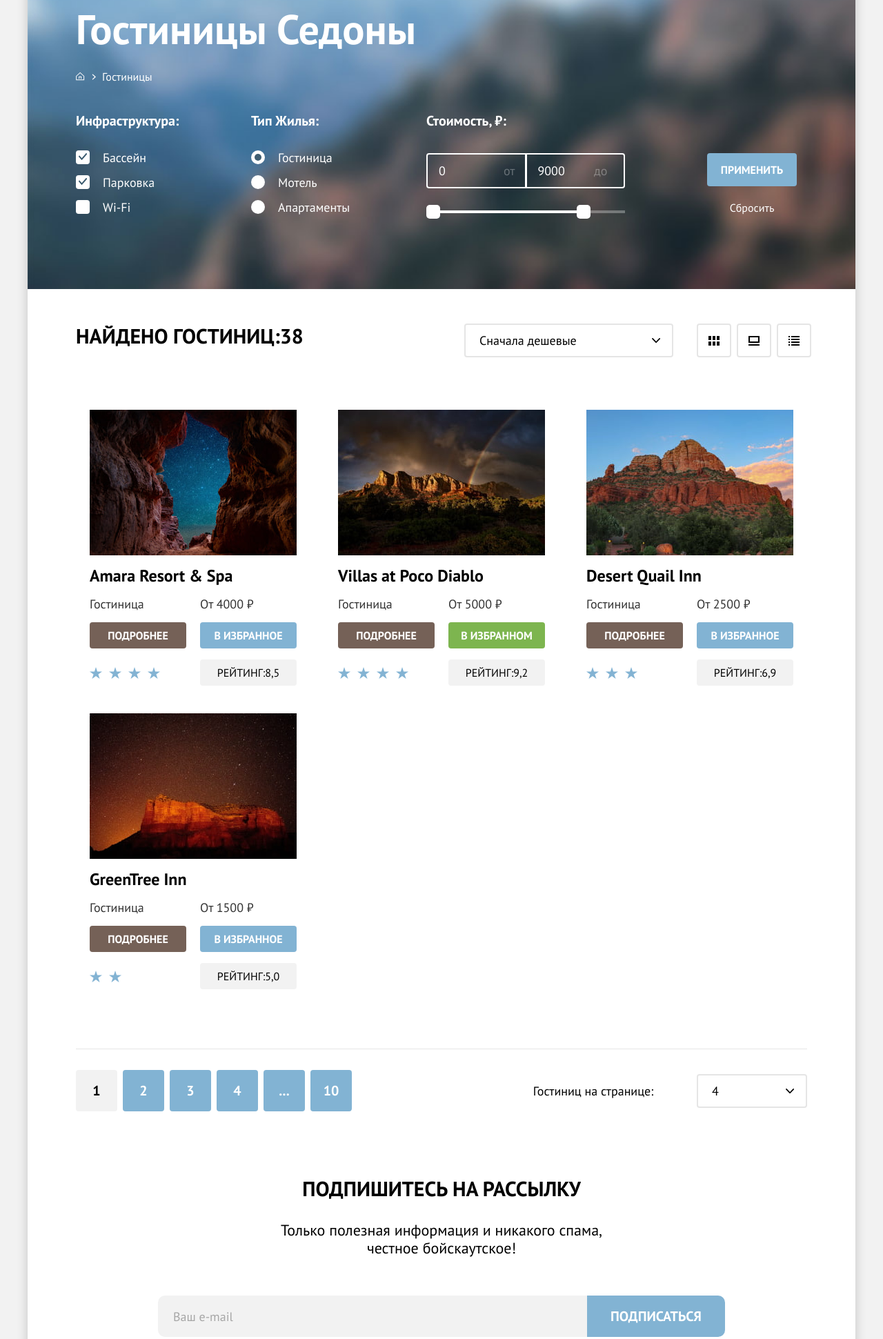
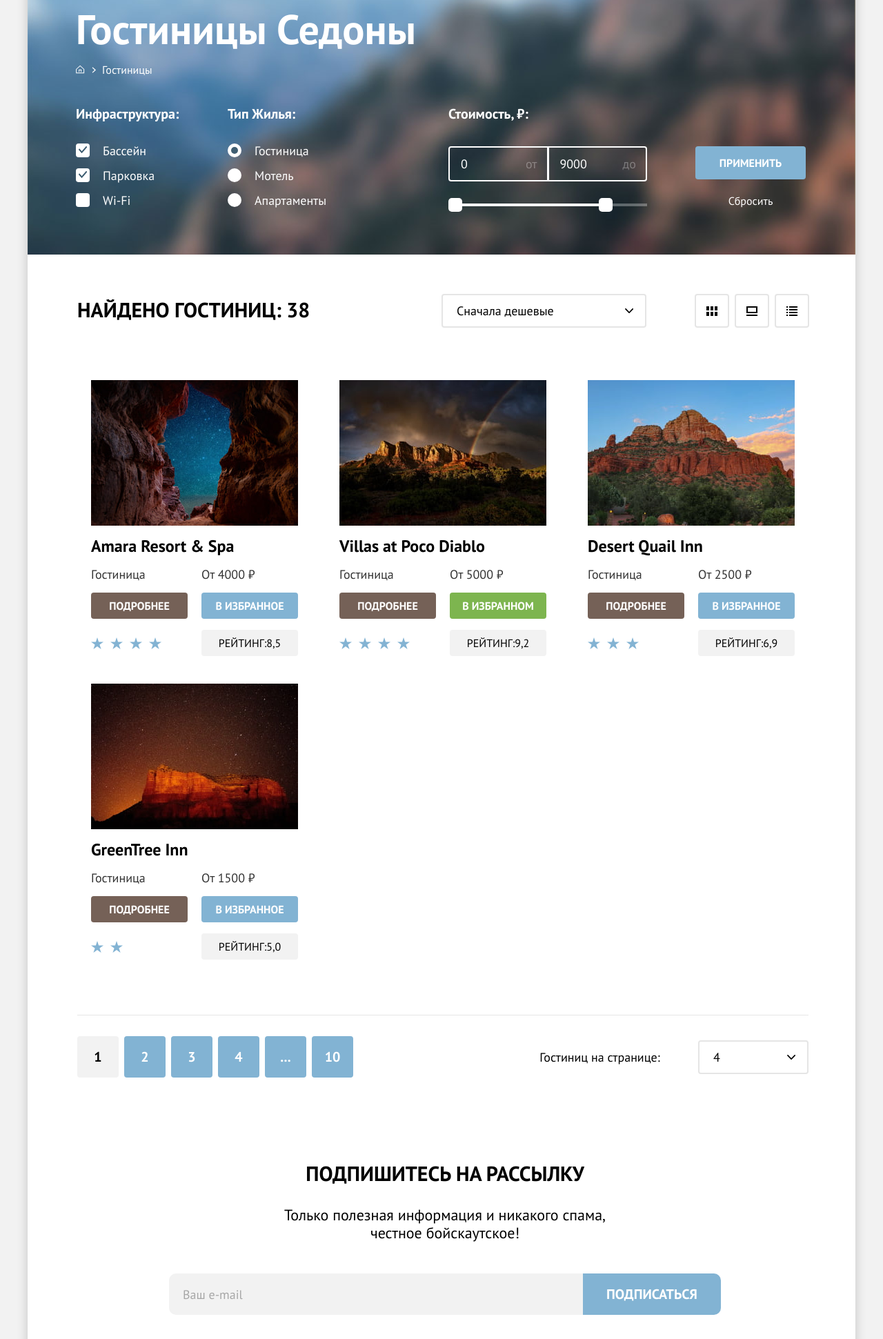
Before and after one commit to htmlacademy-htmlcss/2116317-sedona-34, a plain HTML site: page catalog.html in a window 1280 px wide. Shown: the part 97-2038 px from the top of the page at 69% size. Drawn offline with Linux system fonts and the light colour scheme.

Commit message:
Проверяет макет по критериям

```diff
--- a/catalog.html
+++ b/catalog.html
@@ -59,7 +59,7 @@
                   d="m18.159 17.05-3.711-3.7c1.003-1.3 1.705-3 1.705-4.9 0-4.4-3.61-8-8.023-8C3.718.45.107 4.15.107 8.55c0 4.4 3.61 8 8.023 8 1.805 0 3.51-.6 4.914-1.7l3.71 3.7 1.404-1.5ZM8.13 14.55c-3.31 0-6.017-2.7-6.017-6s2.708-6 6.017-6c3.31 0 6.017 2.7 6.017 6s-2.707 6-6.017 6Z"
                   fill="#000" />
               </svg>
-              <span class="visually-hidden">Поиск<span>
+              <span class="visually-hidden">Поиск</span>
             </a>
           </li>
           <li class="navigation-item">
@@ -112,14 +112,14 @@
               <ul class="criteries-filter-list">
                 <li class="criteries-filter-item">
                   <label class="control">
-                    <input class="visually-hidden control-input" type="checkbox" checked name="swimming pool" checked>
+                    <input class="visually-hidden control-input" type="checkbox" name="swimming pool" checked>
                     <span class="control-mark"></span>
                     Бaссейн
                   </label>
                 </li>
                 <li class="criteries-filter-item">
                   <label class="control">
-                    <input class="visually-hidden control-input" type="checkbox" checked name="parking" checked>
+                    <input class="visually-hidden control-input" type="checkbox" name="parking" checked>
                     <span class="control-mark"></span>
                     Парковка
                   </label>
@@ -176,8 +176,9 @@
                   <label class="catalog-filter-label max">
                     <input class="range-input range-input-max" type="number" value="9000" name="max-price">
                     <span class="range-imput-text">до</span>
-                    <label>
+                  </label>
                 </div>
+              </div>
 
 
                 <div class="range-scale">
@@ -190,7 +191,7 @@
                     </button>
                   </div>
                 </div>
-              </div>
+
 
 
             </fieldset>
@@ -212,7 +213,7 @@
         <h2 class="visually-hidden">Результаты поиска</h2>
 
         <div class="select-block">
-          <h2 class="title-second-level catalog-title">Найдено гостиниц:38</h2>
+          <h2 class="title-second-level catalog-title">Найдено гостиниц: 38</h2>
           <select class="select-control" aria-label="Сортировка">
             <option value="cheap">Сначала дешевые</option>
             <option value="expensive">Сначала дорогое</option>
@@ -344,7 +345,7 @@
 
       <!-- Подпишись на рассылку -->
       <section class="newsletter-list catalog-news">
-        <h3 class="title-third-level">Подпишитесь на рассылку</h2>
+        <h3 class="title-third-level">Подпишитесь на рассылку</h3>
           <p class="found-description">Только полезная информация и никакого спама,<br> честное бойскаутское!</p>
           <form class="newsletter-form" action="https://echo.htmlacademy.ru/" method="post">
             <label class="visually-hidden" for="newsletter-email">Введите Ваш e-mail></label>
--- a/styles/styles.css
+++ b/styles/styles.css
@@ -390,7 +390,6 @@ body {
   font-size: 16px;
   line-height: 20px;
   padding: 9px 15px;
-  margin: 14px;
   color: #FFFFFF;
 }
 
@@ -554,7 +553,7 @@ body {
 .advantages-item {
   display: grid;
   min-height: 344px;
-  padding: 130px 85px 20px 85px;
+  padding: 180px 85px 85px 85px;
   align-content: center;
   justify-items: center;
   background: rgba(131, 179, 211, 0.12);
@@ -569,21 +568,21 @@ body {
   background-image: url(../images/html/logo-home.svg);
   background-repeat: no-repeat;
   background-size: 74px 70px;
-  background-position: center 40px;
+  background-position: center 80px;
 }
 
 .second {
   background-image: url(../images/html/logo-burger.svg);
   background-repeat: no-repeat;
   background-size: 74px 70px;
-  background-position: center 40px;
+  background-position: center 80px;
 }
 
 .third {
   background-image: url(../images/html/logo-present.svg);
   background-repeat: no-repeat;
   background-size: 74px 70px;
-  background-position: center 40px;
+  background-position: center 80px;
 }
 
 .title-fourth-level {
@@ -642,7 +641,7 @@ body {
 
 .found-description {
   margin: 0;
-  margin-bottom: 56px;
+  margin-bottom: 46px;
   padding: 0;
   font-size: 22px;
   line-height: 26px;
@@ -659,7 +658,8 @@ body {
 
 .newsletter-list {
   margin: 0;
-  padding: 94px 0px 94px 0px;
+  margin-top: -3px;
+  padding: 94px 0px 94px 10px;
   text-align: center;
   display: flex;
   flex-wrap: wrap;
@@ -683,12 +683,12 @@ body {
 }
 
 .field {
-  width: 600px;
+  width: 580px;
   background: #F2F2F2;
   border-radius: 10px 0px 0px 10px;
   border: none;
   padding: 0;
-  padding-left: 22px;
+  padding-left: 20px;
   font-family: "PT Sans";
   font-style: normal;
   font-weight: 400;
@@ -754,6 +754,7 @@ body {
   color: inherit;
   text-decoration: none;
   font-style: normal;
+  margin-left: 20px;
 }
 
 .label-academy {
@@ -774,7 +775,7 @@ body {
   background-repeat: no-repeat;
   background-color: #9a8f6c;
   margin: 0;
-  padding: 35px 70px 70px 70px;
+  padding: 35px 70px 50px 70px;
 }
 
 .inner-header-title {
@@ -813,17 +814,16 @@ body {
 .breadcrumbs-link {
   display: block;
   margin: 0;
-  padding: 10px 0px 10px 0px;
+  padding: 0;
   color: #FFFFFF;
 }
 
 .criteries-filter {
   margin: 0;
   padding: 0;
+  padding-top: 10px;
   display: flex;
   gap: 70px;
-  justify-content: space-between;
-
 }
 
 .criteries-filter-title {
@@ -870,7 +870,7 @@ body {
   border: none;
   font-size: 16px;
   line-height: 20px;
-  width: 130px;
+  width: 160px;
   padding: 14px 15px;
   margin: 0;
   margin-bottom: 20px;
@@ -933,8 +933,7 @@ body {
 }
 
 .catalog-filter-group {
-  margin: 0;
-  margin-bottom: 40px;
+  margin: 0 0 20px 100px;
   padding: 0;
   border: none;
 }
@@ -1027,7 +1026,7 @@ body {
 
 .rezult {
   width: 1060px;
-  padding: 50px 70px 0px 70px;
+  padding: 57px 71px 30px 72px;
 }
 
 .select-block {
@@ -1035,13 +1034,11 @@ body {
   height: 49px;
   padding: 0px;
   margin-bottom: 56px;
-  justify-content: space-between;
 }
 
 .catalog-title {
   text-align: left;
-  margin: 0;
-  margin-right: 191px;
+  margin: 5px 190px 0 0;
   padding: 0px;
   min-width: 338px;
 }
@@ -1051,7 +1048,9 @@ body {
   font-size: 18px;
   line-height: 21px;
   height: 49px;
-  padding: 10px 116px 10px 20px;
+  padding: 10px 110px 10px 20px;
+  margin: 0;
+  margin-right: 70px;
   background-color: transparent;
   background-image: url(../images/catalog/vector-select.svg);
   background-repeat: no-repeat;
@@ -1088,7 +1087,7 @@ body {
   list-style-type: none;
   margin: 0;
   padding: 0;
-  padding-bottom: 66px;
+  padding-bottom: 60px;
   gap: 0 20px;
   border-bottom: 1px solid #E6E6E6;
   margin-bottom: 30px;
@@ -1192,11 +1191,11 @@ body {
 /*Пагинация*/
 .select-block-button {
   display: flex;
-  justify-content: space-between;
   height: 60px;
   padding: 0px;
   margin: 0px;
   align-items: center;
+  justify-content: space-between;
 }
 
 .pagination {
@@ -1209,7 +1208,7 @@ body {
   padding: 0;
   margin: 0;
   width: 600px;
-}
+  }
 
 .pagination-item {
   background: #82B3D3;
@@ -1243,6 +1242,7 @@ body {
 
 .searching-results-page {
   margin: 0;
+  padding-left: 15px;
 }
 
 .page-select {
@@ -1251,6 +1251,7 @@ body {
   padding-left: 20px;
   border: 2px solid #E5E5E5;
   border-radius: 4px;
+  margin: 0;
 }
 
 /*Подпишись на рассылку*/
```
Also changed, not shown: index.html (+3 -4 lines).
